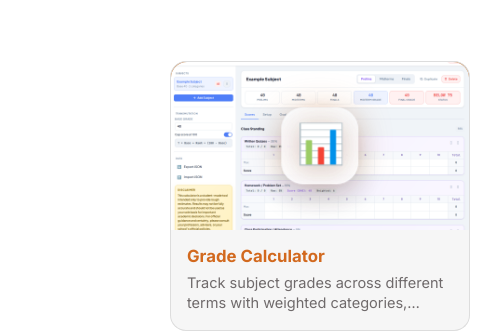
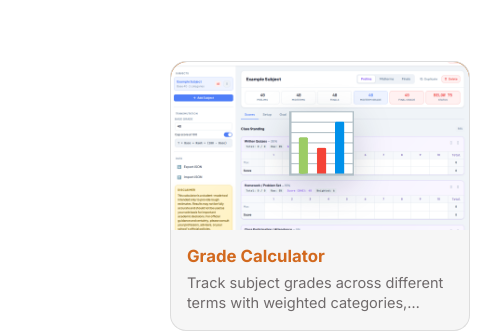
Before and after one commit to asparagoes/egyoq-toolbox, a plain HTML site: page index.html in a window 1280 px wide. Shown: the part 302-634 px from the top of the page, 0-485 px from the left. Drawn offline with Linux system fonts and the light colour scheme.

Commit message:
Update tool card

```diff
--- a/assets/css/site.css
+++ b/assets/css/site.css
@@ -261,49 +261,33 @@ a:hover {
   pointer-events: none;
 }
 
-.tool-favicon-badge {
+.tool-favicon {
   position: absolute;
   left: 50%;
   top: 50%;
-  width: clamp(68px, 26%, 92px);
-  aspect-ratio: 1;
   transform: translate(-50%, -50%);
   display: flex;
   align-items: center;
   justify-content: center;
-  border-radius: 22px;
-  background: rgba(255, 255, 255, 0.68);
-  border: 0;
-  box-shadow:
-    0 14px 28px rgba(16, 24, 40, 0.18),
-    0 0 36px rgba(210, 105, 30, 0.22);
-  backdrop-filter: blur(10px) saturate(135%);
-  -webkit-backdrop-filter: blur(10px) saturate(135%);
-  transition: transform 0.18s ease, opacity 0.18s ease, box-shadow 0.18s ease;
-}
-
-.tool-favicon-badge::before {
-  content: "";
-  position: absolute;
-  inset: -10px;
-  border-radius: 28px;
-  background: radial-gradient(circle at 50% 50%, rgba(210, 105, 30, 0.18), transparent 70%);
-  z-index: -1;
+  z-index: 2;
+  pointer-events: none;
 }
 
 .tool-favicon-image {
-  width: 62%;
-  height: 62%;
+  width: clamp(72px, 24%, 96px);
+  height: clamp(72px, 24%, 96px);
   object-fit: contain;
-  filter: drop-shadow(0 4px 10px rgba(17, 24, 39, 0.12));
+  object-position: center;
+  display: block;
+  filter: drop-shadow(0 10px 18px rgba(16, 24, 40, 0.18));
 }
 
 .tool-favicon-emoji {
-  font-size: clamp(1.9rem, 7vw, 2.6rem);
+  font-size: clamp(2.6rem, 9vw, 3.5rem);
   line-height: 1;
   display: block;
   transform: translateY(-1px);
-  filter: drop-shadow(0 4px 10px rgba(17, 24, 39, 0.12));
+  filter: drop-shadow(0 10px 18px rgba(16, 24, 40, 0.18));
 }
 
 .tool-card-body {
@@ -368,11 +352,8 @@ a:hover {
   transform: translateY(0);
 }
 
-.tool-card.show-desc .tool-favicon-badge {
+.tool-card.show-desc .tool-favicon {
   transform: translate(-50%, -68%);
-  box-shadow:
-    0 16px 30px rgba(16, 24, 40, 0.2),
-    0 0 42px rgba(210, 105, 30, 0.24);
 }
 
 .empty-state {
@@ -451,12 +432,16 @@ a:hover {
     grid-template-columns: minmax(240px, 300px);
   }
 
-  .tool-favicon-badge {
-    width: clamp(62px, 24vw, 82px);
-    border-radius: 20px;
+  .tool-favicon-image {
+    width: clamp(64px, 22vw, 86px);
+    height: clamp(64px, 22vw, 86px);
   }
 
-  .tool-card.show-desc .tool-favicon-badge {
+  .tool-favicon-emoji {
+    font-size: clamp(2.2rem, 11vw, 3rem);
+  }
+
+  .tool-card.show-desc .tool-favicon {
     transform: translate(-50%, -64%);
   }
 }
--- a/assets/js/tools.js
+++ b/assets/js/tools.js
@@ -78,23 +78,23 @@ async function resolveToolFavicon(tool) {
 }
 
 function mountToolFavicon(node, iconSpec) {
-  const badge = node.querySelector(".tool-favicon-badge");
-  if (!badge) return;
+  const icon = node.querySelector(".tool-favicon");
+  if (!icon) return;
 
-  badge.innerHTML = "";
+  icon.innerHTML = "";
 
   if (!iconSpec) {
-    badge.style.display = "none";
+    icon.style.display = "none";
     return;
   }
 
-  badge.style.display = "";
+  icon.style.display = "";
 
   if (iconSpec.type === "emoji") {
     const emoji = document.createElement("span");
     emoji.className = "tool-favicon-emoji";
     emoji.textContent = iconSpec.value;
-    badge.appendChild(emoji);
+    icon.appendChild(emoji);
     return;
   }
 
@@ -104,7 +104,7 @@ function mountToolFavicon(node, iconSpec) {
   img.decoding = "async";
   img.loading = "lazy";
   img.src = iconSpec.value;
-  badge.appendChild(img);
+  icon.appendChild(img);
 }
 
 function createToolCard(tool) {
--- a/index.html
+++ b/index.html
@@ -72,7 +72,7 @@
           <img class="tool-thumb" src="" alt="" loading="lazy" />
 
           <div class="tool-thumb-overlay" aria-hidden="true">
-            <div class="tool-favicon-badge">
+            <div class="tool-favicon">
               <span class="tool-favicon-emoji"></span>
             </div>
             <div class="tool-description-popover" hidden></div>
```
